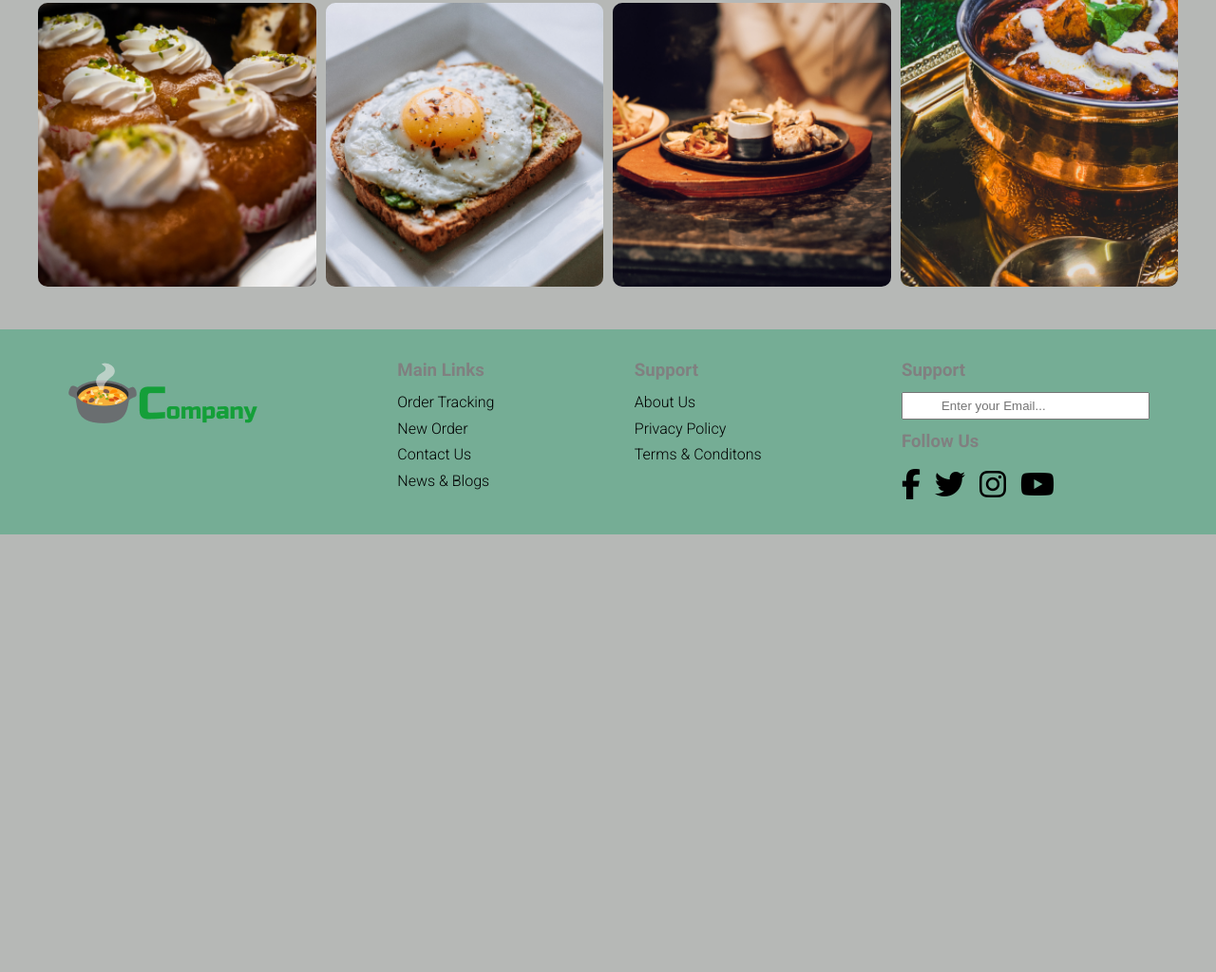
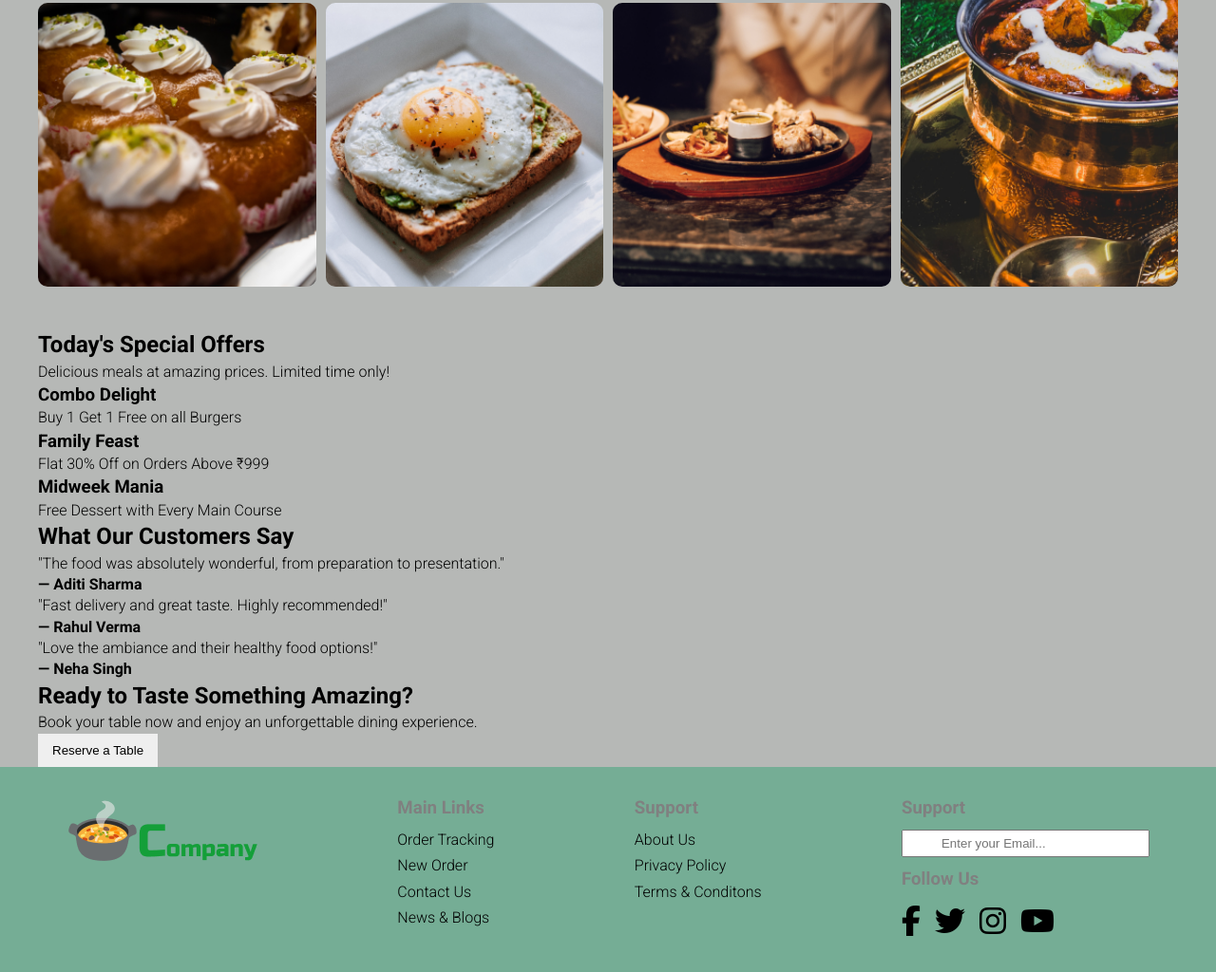
Before and after one commit to AlkaDwivedi/restaurant-page, a plain HTML site: page index.html in a window 1280 px wide. Shown: the part 1771-2795 px from the top of the page at 95% size. Before the commit the page ends 2334 px from the top, so only its background shows below. Drawn offline with Linux system fonts and the light colour scheme.

Commit message:
Update index.html

```diff
--- a/index.html
+++ b/index.html
@@ -119,6 +119,56 @@
         </div>
       </div>
     </div>
+    <!-- Special Offers Section -->
+<section class="special_offers">
+  <div class="offers_container container">
+    <h2>Today's Special Offers</h2>
+    <p>Delicious meals at amazing prices. Limited time only!</p>
+    <div class="offers_cards">
+      <div class="offer_card">
+        <h3>Combo Delight</h3>
+        <p>Buy 1 Get 1 Free on all Burgers</p>
+      </div>
+      <div class="offer_card">
+        <h3>Family Feast</h3>
+        <p>Flat 30% Off on Orders Above ₹999</p>
+      </div>
+      <div class="offer_card">
+        <h3>Midweek Mania</h3>
+        <p>Free Dessert with Every Main Course</p>
+      </div>
+    </div>
+  </div>
+</section>
+<!-- Testimonials Section -->
+<section class="testimonials">
+  <div class="container testimonials_container">
+    <h2>What Our Customers Say</h2>
+    <div class="testimonial_cards">
+      <div class="testimonial_card">
+        <p>"The food was absolutely wonderful, from preparation to presentation."</p>
+        <h4>— Aditi Sharma</h4>
+      </div>
+      <div class="testimonial_card">
+        <p>"Fast delivery and great taste. Highly recommended!"</p>
+        <h4>— Rahul Verma</h4>
+      </div>
+      <div class="testimonial_card">
+        <p>"Love the ambiance and their healthy food options!"</p>
+        <h4>— Neha Singh</h4>
+      </div>
+    </div>
+  </div>
+</section>
+<!-- Call to Action Section -->
+<section class="cta">
+  <div class="container cta_container">
+    <h2>Ready to Taste Something Amazing?</h2>
+    <p>Book your table now and enjoy an unforgettable dining experience.</p>
+    <button class="cta_button">Reserve a Table</button>
+  </div>
+</section>
+
     <footer>
       <div class="footer_container container">
         <div class="footer_logo">
```
